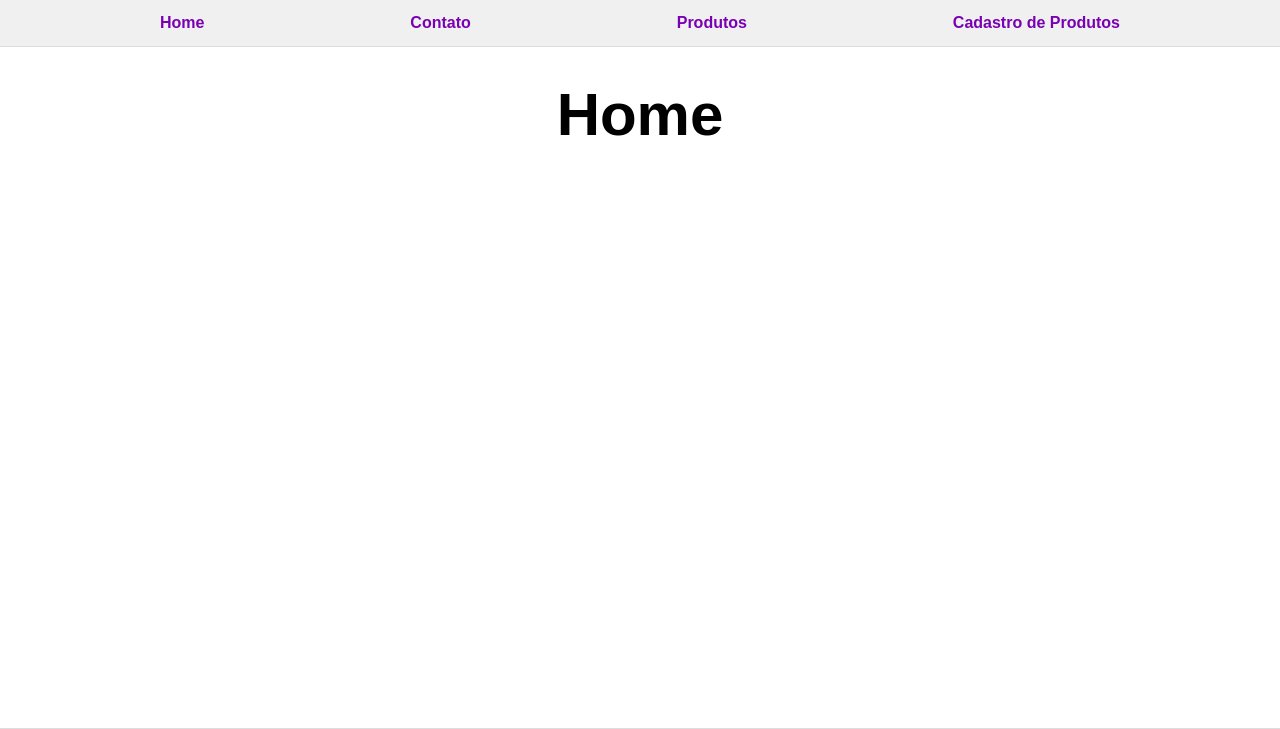
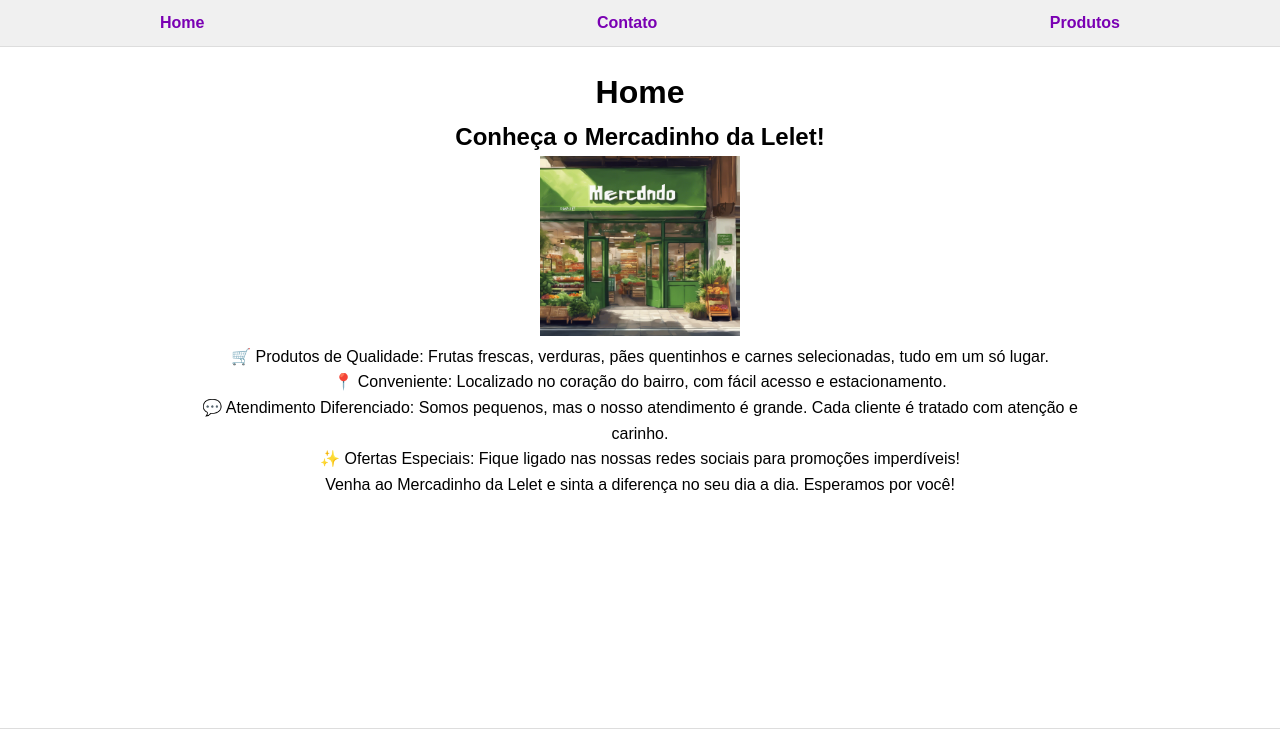
Before and after one commit to lelerudeli/projeto_lp3, a Flask app: page / in a window 1280 px wide. Shown: the top 729 px of the page. Run offline with Flask 3, Linux system fonts and the light colour scheme.

Commit message:
final project

```diff
--- a/projeto_lp3/app.py
+++ b/projeto_lp3/app.py
@@ -1,4 +1,4 @@
-from flask import Flask, render_template
+from flask import Flask, render_template, request
 from projeto_lp3.validations import *
 
 
@@ -25,11 +25,10 @@ def contato():
 
 def produtos():
     lista_produtos = [
-        {"nome": "coquinha bb", "desc": "ruim"},
-        {"nome": "doritos", "desc": "suja a mao"},
-        {"nome": "sneakers", "desc": "meu choc preferido"}
+        { "img": "https://encrypted-tbn0.gstatic.com/images?q=tbn:ANd9GcQm4S15squn95k7qtrVOpMX1MOJGe48y4B7FQ&s", "nome": "Coca Cola", "desc": "Mata a sede e você"},
+        { "img": "https://giassi.vtexassets.com/arquivos/ids/1163835-800-auto?v=638510248118900000&width=800&height=auto&aspect=true", "nome": "Doritos", "desc": "Suja a mao"},
+        { "img": "https://media.istockphoto.com/id/529240903/pt/foto/barra-de-chocolate-snickers-isolado-em-fundo-branco.jpg?s=612x612&w=0&k=20&c=iXWRNpoTFmX_24oq-hsDG7ULfqqJ7lIEt9gH5eMzFuI=", "nome": "Snikers", "desc": "Meu chocolate preferido"}
     ]
-
     return render_template ("produtos.html", produtos = lista_produtos)
 
 @app.route("/cpfcnpj")
@@ -54,4 +53,20 @@ def politicas():
 def termos():
      return render_template("termos.html")
 
+# @app.route("/produtos", methods = ["POST"])
+# def salvar_produto():
+#     #pegando os valores digitados no form
+#     #que estão na request
+#     nome = request.form["nome"]
+#     descricao = request.form["descricao"]
+
+#     #crio um novo dictionary/produto
+#     produto = {"nome": nome, "descricao": descricao, "url": ""}
+
+#     #adiciona na lista esse novo produto
+#     produtos.append(produto)
+
+#     #retorna o template já com o novo produto cadastrado
+#     return render_template("produto.html", produtos = produtos)
+
 app.run(debug=True)
--- a/projeto_lp3/static/principal.css
+++ b/projeto_lp3/static/principal.css
@@ -38,13 +38,7 @@ main {
 .content {
     text-align: center;
     margin-bottom: 20px;
-    font-size: 1.5em; /* Diminuído de 2em */
     color: #000000;
-}
-
-h1 {
-    margin-bottom: 20px; /* Ajustado para adicionar margem inferior */
-    font-size: 2.5em; /* Diminuído de tamanho maior */
 }
 
 /* Rodapé */
--- a/projeto_lp3/templates/base_principal.html
+++ b/projeto_lp3/templates/base_principal.html
@@ -10,7 +10,7 @@
             <a href="/">Home</a>
             <a href="/contato">Contato</a>
             <a href="/produtos">Produtos</a>
-            <a href="/cadastro">Cadastro de Produtos</a>
+            <!-- <a href="/cadastro">Cadastro de Produtos</a> -->
         </nav>
     </header>
 
--- a/projeto_lp3/templates/home.html
+++ b/projeto_lp3/templates/home.html
@@ -1,5 +1,17 @@
 {% extends "base_principal.html"  %}
 {% block title %}Home{% endblock %}
+
 {% block content %}
     <h1>Home</h1>
+
+
+    <h2> Conheça o Mercadinho da Lelet!</h2>
+    <img style="height: 180px; width: 200px;" src="../static/ChatOn image.jpeg" alt="foto mercado">
+
+    <p><span class="emoji">🛒</span> <span class="highlight">Produtos de Qualidade:</span> Frutas frescas, verduras, pães quentinhos e carnes selecionadas, tudo em um só lugar.</p>
+    <p><span class="emoji">📍</span> <span class="highlight">Conveniente:</span> Localizado no coração do bairro, com fácil acesso e estacionamento.</p>
+    <p><span class="emoji">💬</span> <span class="highlight">Atendimento Diferenciado:</span> Somos pequenos, mas o nosso atendimento é grande. Cada cliente é tratado com atenção e carinho.</p>
+    <p><span class="emoji">✨</span> <span class="highlight">Ofertas Especiais:</span> Fique ligado nas nossas redes sociais para promoções imperdíveis!</p>
+    <p style="margin-bottom: 80px;">Venha ao Mercadinho da Lelet e sinta a diferença no seu dia a dia. Esperamos por você!</p>
+
 {% endblock %}
--- a/projeto_lp3/templates/produtos.html
+++ b/projeto_lp3/templates/produtos.html
@@ -5,18 +5,18 @@
 {% block content %}
 
     <h1>Produtos</h1>
+    <p style="margin-bottom: 15px;">Confira nossos produtos:</p>
 
     {% if produtos %}
-            <p>Confira nossos produtos</p>
 
         {% for produto in produtos %}
         <h2>{{produto.nome}}</h2>
         <p>{{produto.desc}}</p>
+        <img style="height:130px; margin-bottom: 22px;" src="{{produto.img}}" alt="foto">
         {% endfor %}
 
     {% else %}
         <p>Aguarde o lançamento dos produtos!</p>
-
     {% endif %}
 
 {% endblock %}
```
Also changed, not shown: projeto_lp3/static/ChatOn image.jpeg (added). Lines whose indentation alone changed are shown as unchanged.
